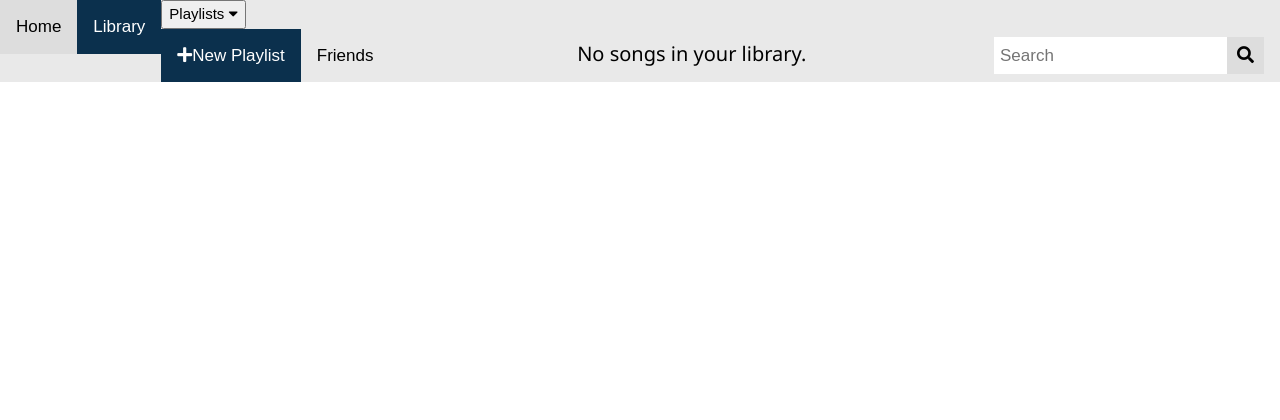
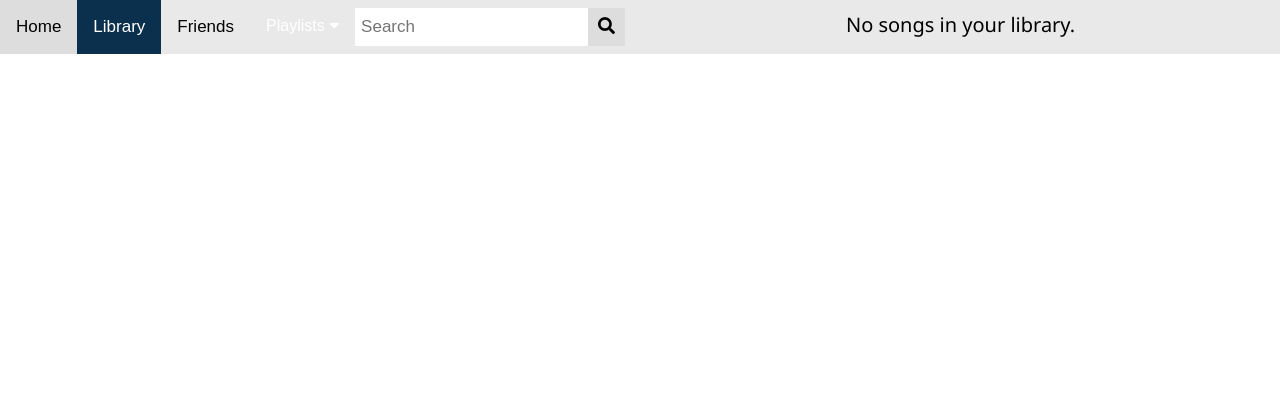
Before and after one commit to jacobeng3l/datify, a Flask app: page /library in a window 1280 px wide. Shown: the top 420 px of the page. Run offline with Flask 2, Linux system fonts and the light colour scheme; the visitor is signed in with stand-in values (Sample User, id 1); data that the repository does not hold is empty.

Commit message:
Add files via upload

```diff
--- a/templates/friends.html
+++ b/templates/friends.html
@@ -80,9 +80,9 @@
 			.dropdown {
 				float: left;
 				overflow: hidden;
-			  }
+			}
 
-			  .dropdown .dropbtn {
+			.dropdown .dropbtn {
 				font-size: 16px;
 				border: none;
 				outline: none;
--- a/templates/library.html
+++ b/templates/library.html
@@ -177,6 +177,48 @@
                   border: 1px solid #ccc;
                 }
             }
+
+            .dropdown {
+				float: left;
+				overflow: hidden;
+			  }
+
+			  .dropdown .dropbtn {
+				font-size: 16px;
+				border: none;
+				outline: none;
+				color: white;
+				padding: 14px 16px;
+				background-color: inherit;
+				font-family: inherit;
+				margin: 0;
+			}
+
+			.dropdown-content {
+				display: none;
+				position: absolute;
+				background-color: #f9f9f9;
+				min-width: 160px;
+				box-shadow: 0px 8px 16px 0px rgba(0,0,0,0.2);
+				z-index: 1;
+			}
+
+			.dropdown-content a {
+				float: none;
+				color: black;
+				padding: 12px 16px;
+				text-decoration: none;
+				display: block;
+				text-align: left;
+			}
+
+			.dropdown-content a:hover {
+				background-color: #ddd;
+			}
+
+			.dropdown:hover .dropdown-content {
+				display: block;
+			}
 
             /* Full-width input fields */
 			#id01 input[type=text], #id01 input[type=password] {
--- a/templates/playlists.html
+++ b/templates/playlists.html
@@ -180,9 +180,9 @@
 			.dropdown {
 				float: left;
 				overflow: hidden;
-			  }
+			}
 
-			  .dropdown .dropbtn {
+			.dropdown .dropbtn {
 				font-size: 16px;
 				border: none;
 				outline: none;
```
Also changed, not shown: templates/homepage.html (+42 -0 lines), templates/search.html (+42 -0 lines).
